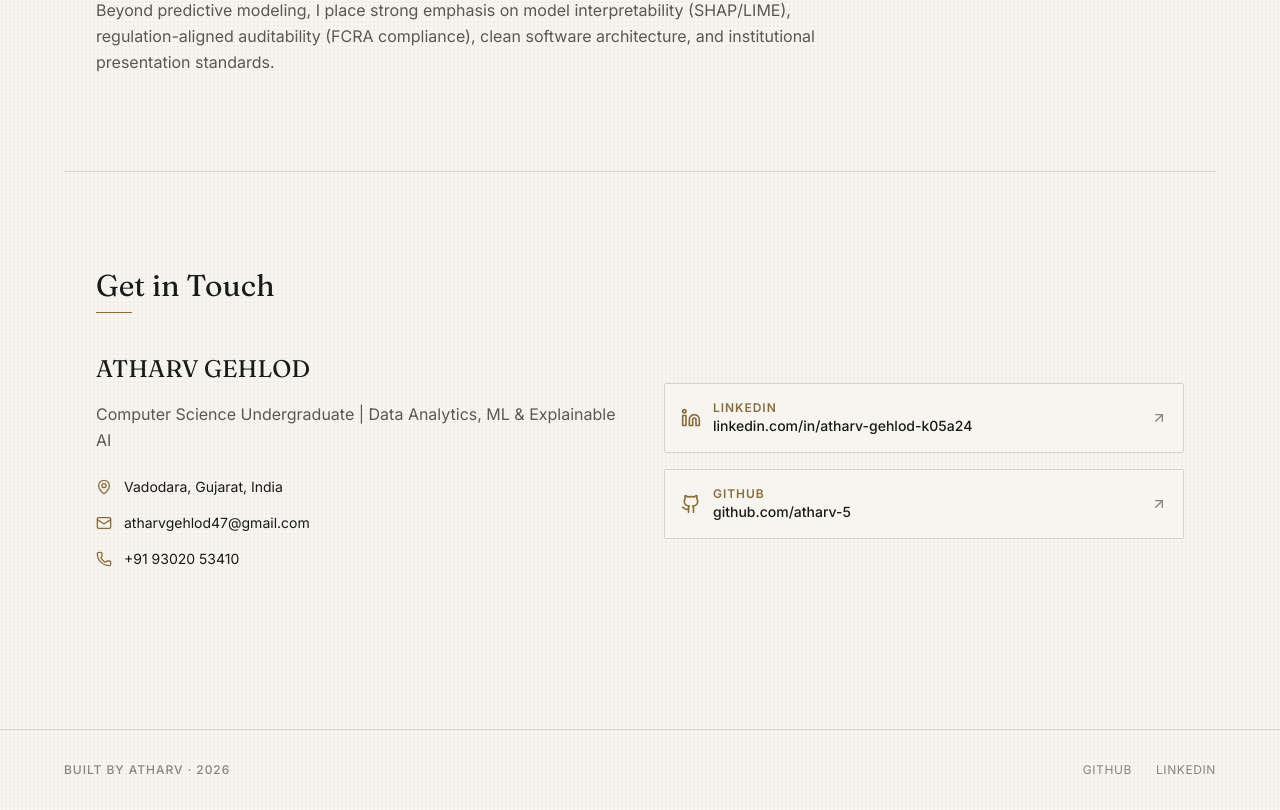
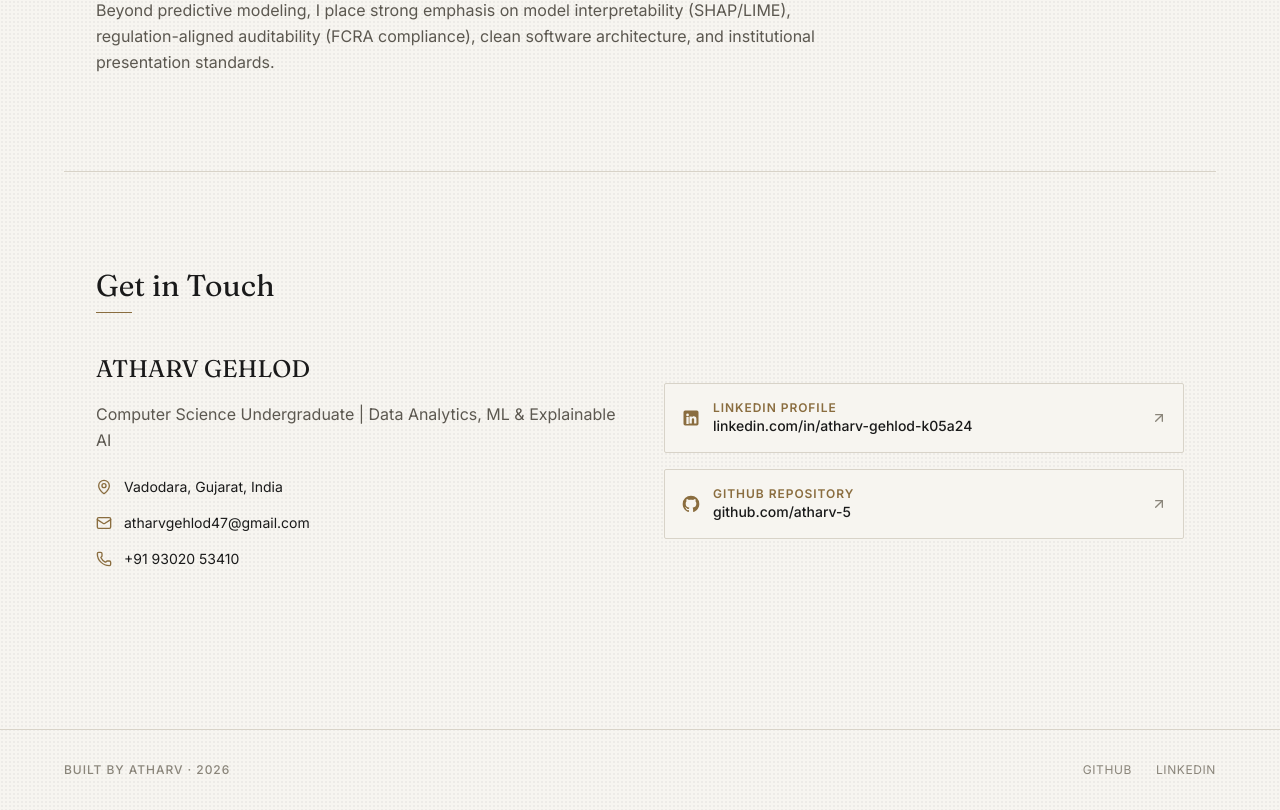
Before and after one commit to atharv-5/atharv-portfolio, a Next.js app: page / in a window 1280 px wide. Shown: the part 7000-7810 px from the top of the page. Built offline with nearby package versions, Linux system fonts and the light colour scheme.

Commit message:
Fix Lucide icon imports to resolve Next.js production build failure on Vercel

```diff
--- a/components/Contact.tsx
+++ b/components/Contact.tsx
@@ -1,7 +1,7 @@
 "use client";
 
 import { motion } from "framer-motion";
-import { Mail, Phone, MapPin, Github, Linkedin, ArrowUpRight } from "lucide-react";
+import { Mail, Phone, MapPin, ArrowUpRight, Globe } from "lucide-react";
 
 export default function Contact() {
   return (
@@ -67,10 +67,12 @@ export default function Contact() {
             className="p-4 bg-[#f7f5f0] border border-[var(--color-border)] rounded-[2px] flex items-center justify-between group hover:border-[var(--color-gold)] transition-colors"
           >
             <div className="flex items-center gap-3">
-              <Linkedin className="w-5 h-5 text-[var(--color-gold)]" />
+              <svg className="w-5 h-5 text-[var(--color-gold)] fill-current" viewBox="0 0 24 24">
+                <path d="M19 3a2 2 0 0 1 2 2v14a2 2 0 0 1-2 2H5a2 2 0 0 1-2-2V5a2 2 0 0 1 2-2h14m-.5 15.5v-5.3a3.26 3.26 0 0 0-3.26-3.26c-.85 0-1.84.52-2.28 1.3v-1.11h-2.79v8.37h2.79v-4.93c0-.77.62-1.4 1.39-1.4a1.4 1.4 0 0 1 1.4 1.4v4.93h2.75M6.46 10.9v8.37H9.25V10.9H6.46M7.86 6.7a1.63 1.63 0 1 0 0 3.26 1.63 1.63 0 0 0 0-3.26Z"/>
+              </svg>
               <div>
                 <div className="text-xs font-semibold text-[var(--color-gold)] uppercase tracking-[0.08em]">
-                  LinkedIn
+                  LinkedIn Profile
                 </div>
                 <div className="text-sm text-[var(--color-dark)] font-medium">
                   linkedin.com/in/atharv-gehlod-k05a24
@@ -87,10 +89,12 @@ export default function Contact() {
             className="p-4 bg-[#f7f5f0] border border-[var(--color-border)] rounded-[2px] flex items-center justify-between group hover:border-[var(--color-gold)] transition-colors"
           >
             <div className="flex items-center gap-3">
-              <Github className="w-5 h-5 text-[var(--color-gold)]" />
+              <svg className="w-5 h-5 text-[var(--color-gold)] fill-current" viewBox="0 0 24 24">
+                <path d="M12 2A10 10 0 0 0 2 12c0 4.42 2.87 8.17 6.84 9.5.5.08.66-.23.66-.5v-1.69c-2.77.6-3.36-1.34-3.36-1.34-.46-1.16-1.11-1.47-1.11-1.47-.91-.62.07-.6.07-.6 1 .07 1.53 1.03 1.53 1.03.87 1.52 2.34 1.07 2.91.83.1-.65.35-1.09.63-1.34-2.22-.25-4.55-1.11-4.55-4.92 0-1.11.38-2 1.03-2.71-.1-.25-.45-1.29.1-2.64 0 0 .84-.27 2.75 1.02.79-.22 1.65-.33 2.5-.33.85 0 1.71.11 2.5.33 1.91-1.29 2.75-1.02 2.75-1.02.55 1.35.2 2.39.1 2.64.65.71 1.03 1.6 1.03 2.71 0 3.82-2.34 4.66-4.57 4.91.36.31.69.92.69 1.85V21c0 .27.16.59.67.5C19.14 20.16 22 16.42 22 12A10 10 0 0 0 12 2Z"/>
+              </svg>
               <div>
                 <div className="text-xs font-semibold text-[var(--color-gold)] uppercase tracking-[0.08em]">
-                  GitHub
+                  GitHub Repository
                 </div>
                 <div className="text-sm text-[var(--color-dark)] font-medium">
                   github.com/atharv-5
```
